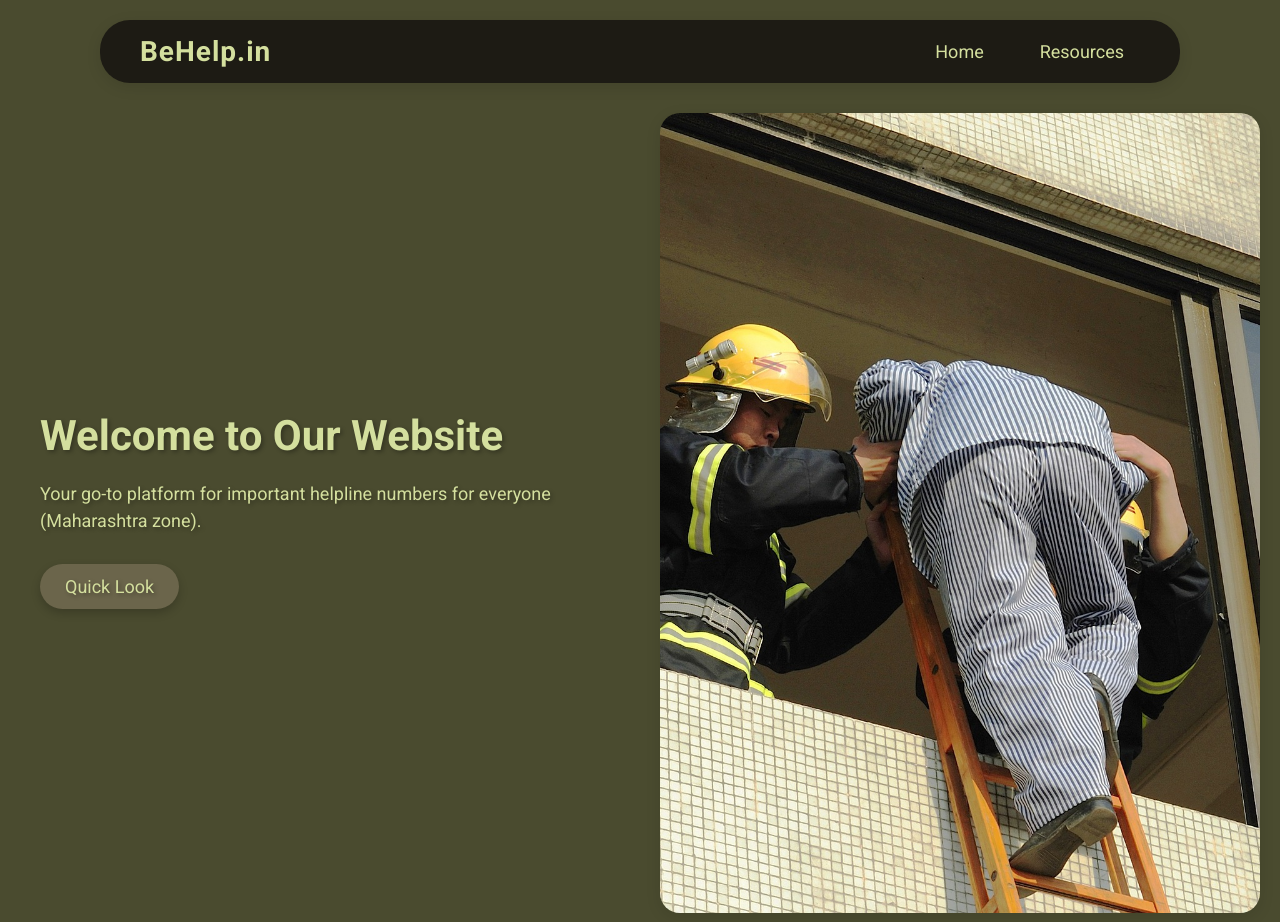
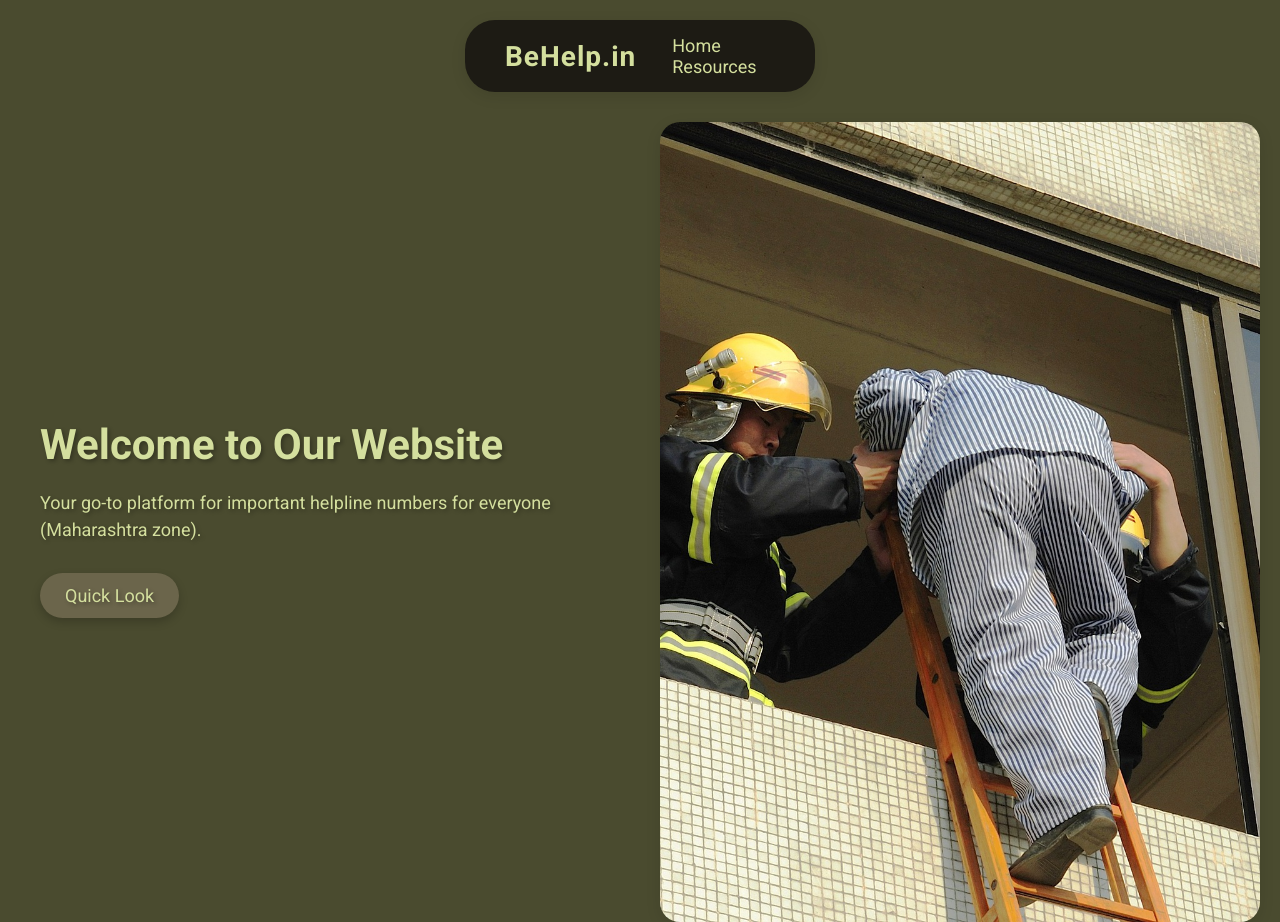
Before and after one commit to Prasad7020/TheBeHelp.in, a plain HTML site: page index.html in a window 1280 px wide. Shown: the top 922 px of the page. Drawn offline with Linux system fonts and the light colour scheme.

Commit message:
Update styles.css

```diff
--- a/styles.css
+++ b/styles.css
@@ -13,7 +13,7 @@ body {
     padding: 15px 40px;
     margin: 20px auto 10px auto;
     width: 90%;
-    max-width: 1000px;
+    max-width: 270px;
     border-radius: 30px;
     box-shadow: 0 4px 15px rgba(0, 0, 0, 0.1);
     display: flex;
```
